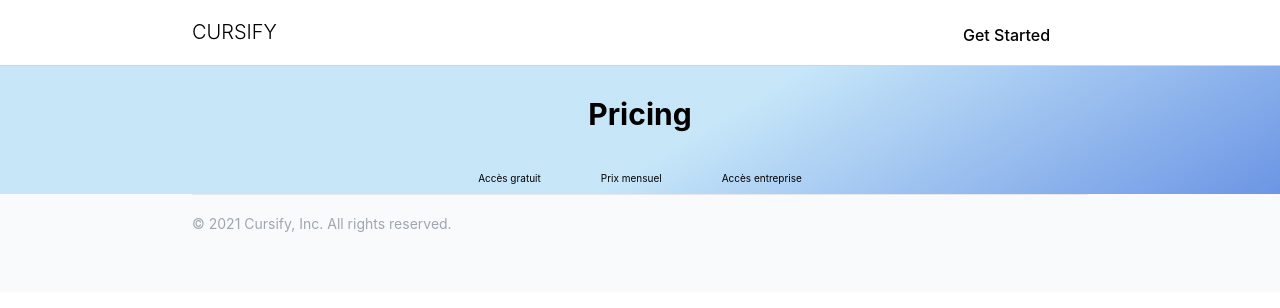
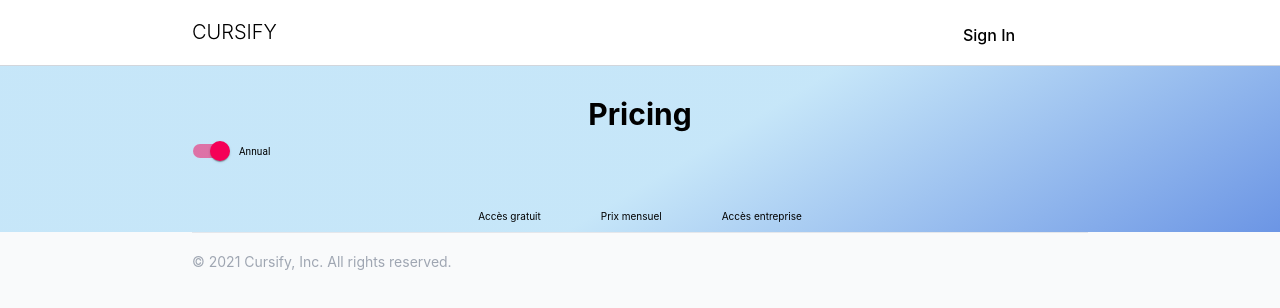
Before and after one commit to YoannBuzenet/ai_next_app, a Next.js app: page /pricing in a window 1280 px wide. Shown: the top 308 px of the page. Built offline with nearby package versions, Linux system fonts and the light colour scheme; no server answers.

Commit message:
beginning of the switch component in pricing page

```diff
--- /dev/null
+++ b/components/Base/Switch.jsx
@@ -0,0 +1,36 @@
+import React from "react";
+import FormGroup from "@material-ui/core/FormGroup";
+import FormControlLabel from "@material-ui/core/FormControlLabel";
+import Switch from "@material-ui/core/Switch";
+
+export default function SwitchLabels({
+  description,
+  state,
+  setState,
+  state1,
+  state2,
+}) {
+  const [stateEx, setStateEx] = React.useState({
+    checkedA: true,
+    checkedB: true,
+  });
+
+  const handleChange = (event) => {
+    setStateEx({ ...stateEx, [event.target.name]: event.target.checked });
+  };
+
+  return (
+    <FormGroup row>
+      <FormControlLabel
+        control={
+          <Switch
+            checked={stateEx.checkedA}
+            onChange={handleChange}
+            name="checkedA"
+          />
+        }
+        label={description}
+      />
+    </FormGroup>
+  );
+}
--- a/components/Navbar.jsx
+++ b/components/Navbar.jsx
@@ -29,7 +29,7 @@ const Navbar = () => {
               {!UserCheck.isUserLogged(session?.user?.isLoggedUntil) && (
                 <li>
                   <Link href="/login">
-                    <a>Get Started</a>
+                    <a>Sign In</a>
                   </Link>
                 </li>
               )}
--- /dev/null
+++ b/components/pricing/OnePrice.jsx
@@ -0,0 +1,9 @@
+import React from "react";
+import Link from "next/link";
+import styles from "../../styles/OnePrice.module.css";
+
+const OnePrice = ({ price, explaination }) => {
+  return <div className={styles.onePriceDiv}>{explaination}</div>;
+};
+
+export default OnePrice;
--- a/pages/pricing.js
+++ b/pages/pricing.js
@@ -1,19 +1,30 @@
-import React from "react";
+import React, { useState } from "react";
 import Link from "next/link";
 import styles from "../styles/Pricing.module.css";
+import OnePrice from "../components/pricing/OnePrice";
+import SwitchLabels from "../components/Base/Switch";
 
 const Pricing = () => {
+  const [isAnnualOrMonthly, setIsAnnualOrMonthly] = useState("Annual");
+
   return (
     <div className="globalGradient pricing">
       <div className="container">
         <div className={styles.titleContainer}>
           <h1>Pricing</h1>
+          <SwitchLabels
+            state={isAnnualOrMonthly}
+            setState={setIsAnnualOrMonthly}
+            state1="Annual"
+            state2="Monthly"
+            description={isAnnualOrMonthly}
+          />
         </div>
         <div className={styles.catchphrase}></div>
         <div className={styles.pricesContainer}>
-          <div className={styles.onePriceDiv}>Accès gratuit</div>
-          <div className={styles.onePriceDiv}>Prix mensuel</div>
-          <div className={styles.onePriceDiv}>Accès entreprise</div>
+          <OnePrice explaination="Accès gratuit" />
+          <OnePrice explaination="Prix mensuel" />
+          <OnePrice explaination="Accès entreprise" />
         </div>
       </div>
     </div>
--- /dev/null
+++ b/styles/OnePrice.module.css
@@ -0,0 +1,2 @@
+.onePriceDiv {
+}
--- a/styles/Pricing.module.css
+++ b/styles/Pricing.module.css
@@ -17,6 +17,3 @@
 .pricesContainer > div {
   margin: 1rem 3rem;
 }
-
-.onePriceDiv {
-}
```
Also changed, not shown: pages/index.js (+5 -5 lines).
